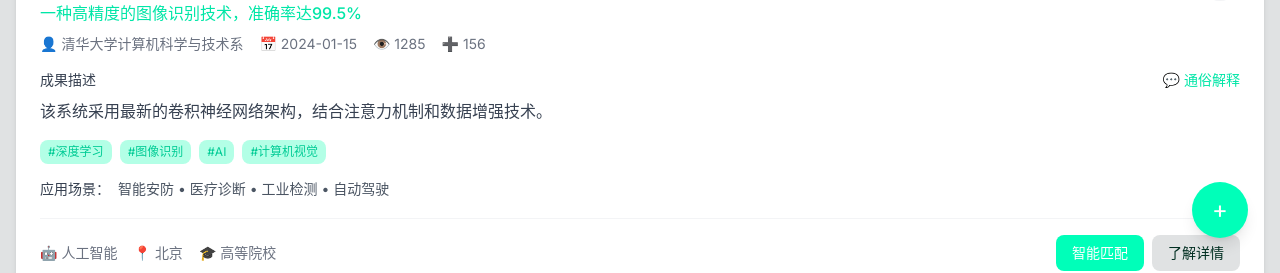
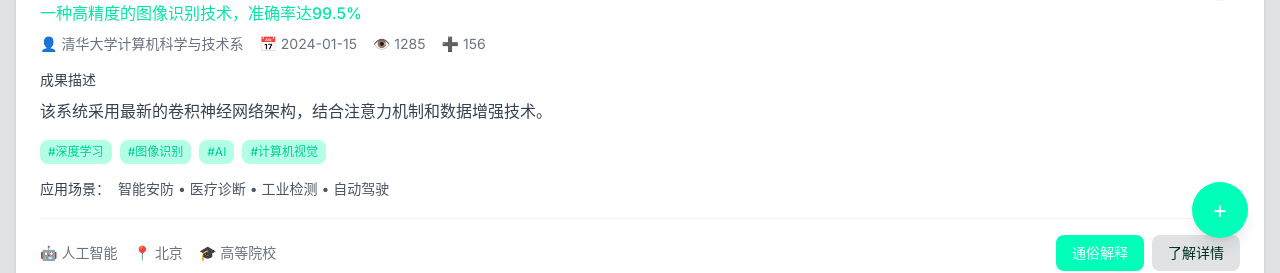
Before and after one commit to Spring930/supply-demand-matching-platform, a Next.js app: page /achievements in a window 1280 px wide. Shown: the part 530-803 px from the top of the page. Built offline with nearby package versions, Linux system fonts and the light colour scheme.

Commit message:
refactor achievements page description toggle UI

```diff
--- a/app/achievements/page.tsx
+++ b/app/achievements/page.tsx
@@ -226,18 +226,7 @@ export default function AchievementsPage() {
 
                 {/* 描述内容 */}
                 <div className="mb-4">
-                  <div className="flex items-center justify-between mb-2">
-                    <span className="text-sm font-medium text-gray-700">成果描述</span>
-                    <button
-                      onClick={() => toggleDescription(achievement.id)}
-                      className="text-sm text-accent-600 hover:text-accent-700 flex items-center"
-                    >
-                      <span className="mr-1">
-                        {showPlainDescription[achievement.id] ? '🔬' : '💬'}
-                      </span>
-                      {showPlainDescription[achievement.id] ? '学术描述' : '通俗解释'}
-                    </button>
-                  </div>
+                  <span className="text-sm font-medium text-gray-700 block mb-2">成果描述</span>
                   <p className="text-gray-700 leading-relaxed">
                     {showPlainDescription[achievement.id]
                       ? achievement.plainDescription
@@ -279,8 +268,11 @@ export default function AchievementsPage() {
                   </div>
 
                   <div className="flex space-x-2">
-                    <button className="px-4 py-2 bg-accent-500 text-white rounded-custom hover:bg-accent-600 transition-colors text-sm">
-                      智能匹配
+                    <button
+                      onClick={() => toggleDescription(achievement.id)}
+                      className="px-4 py-2 bg-accent-500 text-white rounded-custom hover:bg-accent-600 transition-colors text-sm"
+                    >
+                      通俗解释
                     </button>
                     <button className="px-4 py-2 bg-primary-500 text-title rounded-custom hover:bg-primary-600 transition-colors text-sm">
                       了解详情
```
